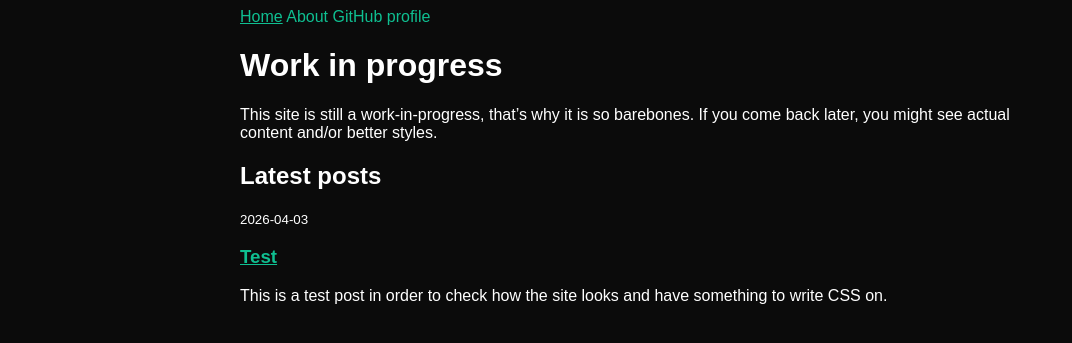
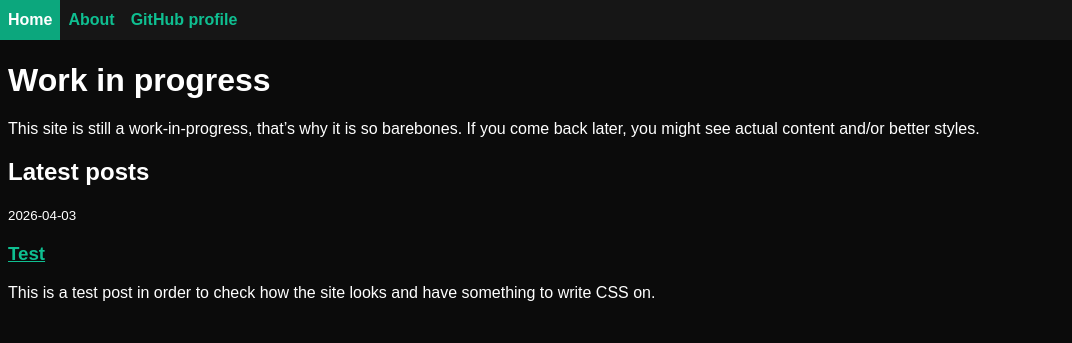
Before and after one commit to frenchtrainspotter/frenchtrainspotter.github.io, a Jekyll site: the page built from index.html, in a window 1280 px wide. Shown: the top 343 px of the page, without its empty margins (0-1072 px from the left). Built offline with Jekyll 4.4.1, drawn with Linux system fonts in a browser that asks for light colours.

Commit message:
Update header to something simpler

```diff
--- a/_includes/header.html
+++ b/_includes/header.html
@@ -1,7 +1,7 @@
 <header>
-<nav class="content">
+<nav class="content"><ul>
     {% for item in site.data.navigation %}
-        <a href="{{ item.link }}"{% if page.url == item.link %} class="current-page"{% endif %}>{{ item.name }}</a>
+        <li><a href="{{ item.link }}"{% if page.url == item.link %} class="current-page"{% endif %}>{{ item.name }}</a></li>
     {% endfor %}
-</nav>
+</nav></ul>
 </header>
--- a/_layouts/default.html
+++ b/_layouts/default.html
@@ -9,6 +9,6 @@
 </head>
 <body>
     {% include header.html %}
-    <div class="content">{{ content }}</div>
+    <div class="content main-content">{{ content }}</div>
 </body>
 </html>
--- a/_sass/main.scss
+++ b/_sass/main.scss
@@ -2,23 +2,39 @@
 body {
     font-family: sans-serif;
     color: #ffffff;
-    background-color: #0b0b0b
+    background-color: #0b0b0b;
 }
 a:link, a:visited, a:hover, a:active {
-    color: #0fbf91
+    color: #0fbf91;
 }
 
 /* Content size */
-.content {
-    max-width: 800px;
-    margin-left: auto;
-    margin-right: auto
+body {
+    margin: 0;
+}
+.main-content {
+    margin-left: 8px;
+    margin-right: 8px;
 }
 
-/* Navigation */
-nav a {
-    text-decoration-line: none
+/* Navigation/header */
+nav ul {
+    list-style-type: none;
+    margin: 0;
+    padding: 0;
+    background-color: #ffffff0c;
+    display: flex;
 }
-nav .current-page {
-    text-decoration-line: underline
+nav ul li a {
+    display: block;
+    padding: 0.7em 0.5em;
+    text-decoration: none;
+    font-weight: bold;
 }
+nav ul li a:hover {
+    background-color: #0b0b0b;
+}
+nav ul li a.current-page {
+    color: #ffffff;
+    background-color: #0ca77d;
+}
```
